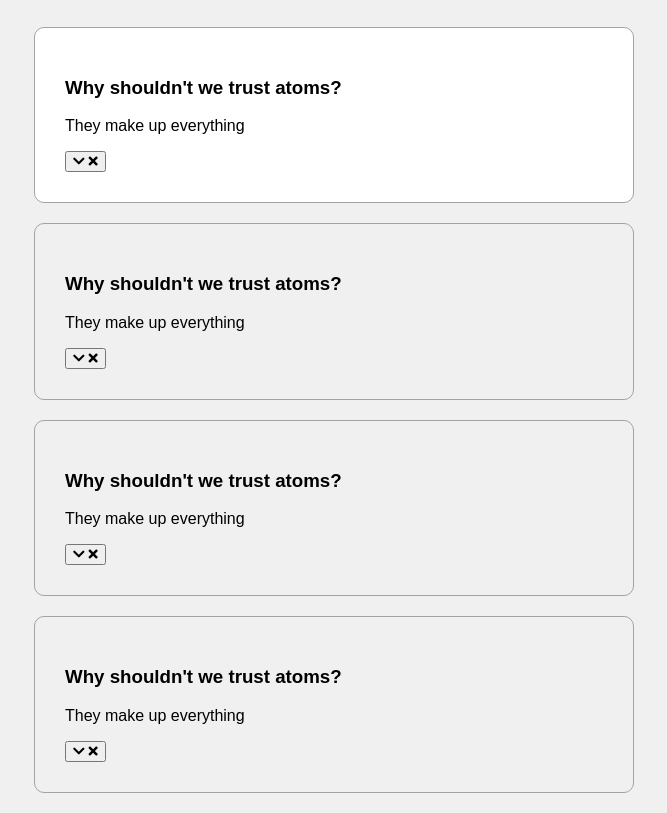
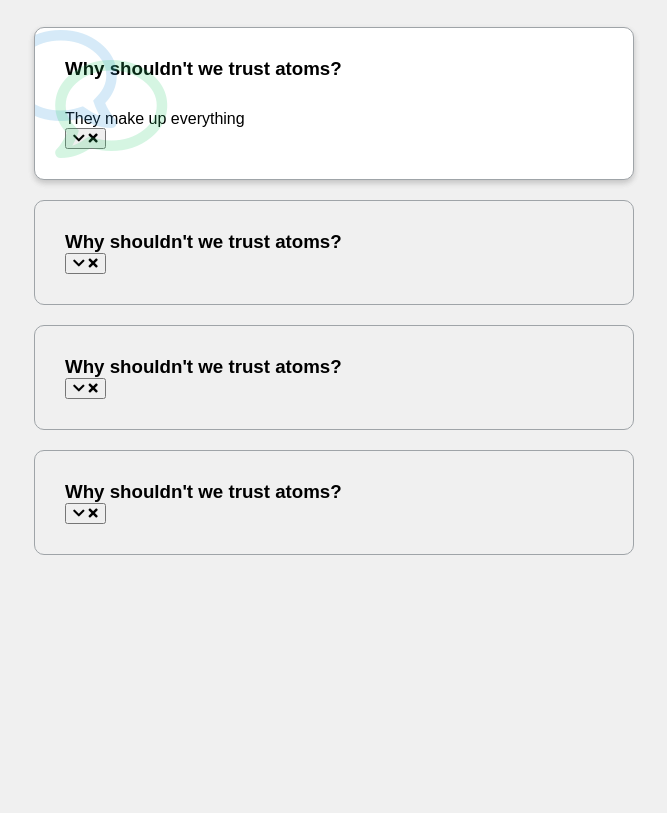
Before and after one commit to Jwatts82/50Projects50Days, a plain HTML site: page faqs/index.html in a window 1280 px wide. Shown: the part 90-903 px from the top of the page, without its empty margins (306-973 px from the left). After the commit the page ends 800 px from the top, so only its background shows below. Drawn offline with Linux system fonts and the light colour scheme; a web font is replaced by a local one.

Commit message:
add active styling

```diff
--- a/faqs/style.css
+++ b/faqs/style.css
@@ -32,4 +32,38 @@ h1 {
 
 .faq.active {
   background-color: #fff;
+  box-shadow: 0 3px 6px rgba(0, 0, 0, 0.1), 0 3px 6px rgba(0, 0, 0, 0.1);
 }
+
+.faq.active::before,
+.faq.active::after {
+  content: '\f075';
+  font-family: 'Font Awesome 5 Free';
+  color: #2ecc71;
+  font-size: 7rem;
+  position: absolute;
+  opacity: 0.2;
+  top: 20px;
+  left: 20px;
+  z-index: 0;
+}
+
+.faq.active::before {
+  color: #3498db;
+  top: -10px;
+  left: -30px;
+  transform: rotateY(180deg);
+}
+
+.faq-title {
+  margin: 0 35px 0 0;
+}
+
+.faq-text {
+  display: none;
+  margin: 30px 0 0;
+}
+
+.faq.active .faq-text {
+  display: block;
+}
```
